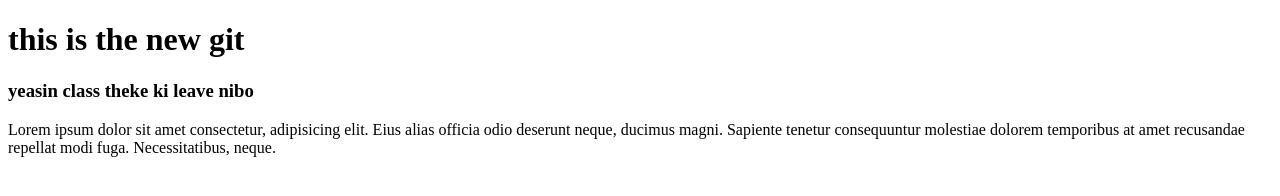
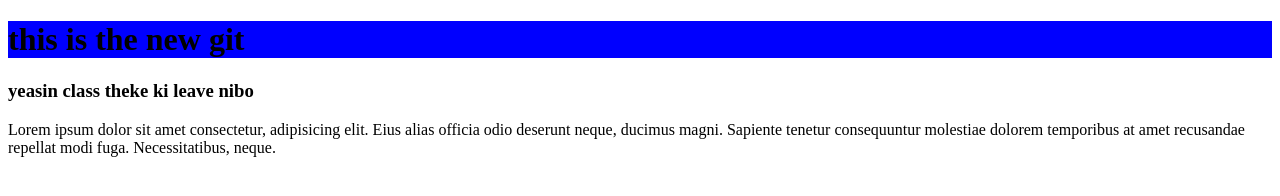
Before and after one commit to Abdussh01/git-push, a plain HTML site: page index.html in a window 1280 px wide. Drawn offline with Linux system fonts and the light colour scheme.

Commit message:
css commit

```diff
--- /dev/null
+++ b/index.css
@@ -0,0 +1,3 @@
+h1{
+    background-color: blue;
+}
--- a/index.html
+++ b/index.html
@@ -5,6 +5,7 @@
     <meta http-equiv="X-UA-Compatible" content="IE=edge">
     <meta name="viewport" content="width=device-width, initial-scale=1.0">
     <title>Document</title>
+    <link rel="stylesheet" href="index.css">
 </head>
 <body>
     <h1>this is the new git </h1>
```
